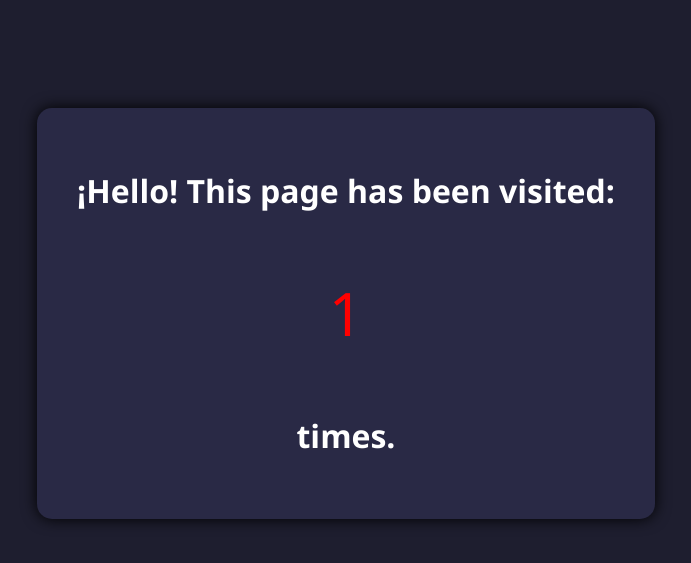
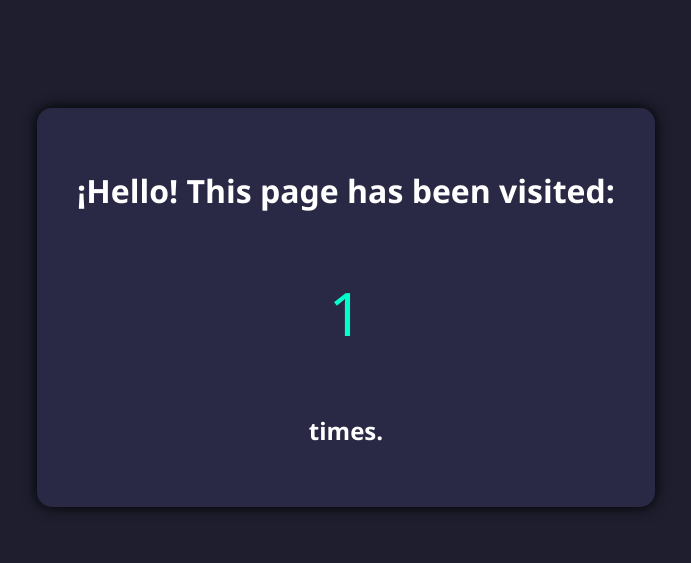
Before and after one commit to m1guelch/pasir, a Flask app: page / in a window 1280 px wide. Shown: the top 563 px of the page, without its empty margins (294-985 px from the left). Run offline with Flask 3, Linux system fonts and the light colour scheme; data comes from the database, SQL or seed files in the repository.

Commit message:
Reverting app changes

```diff
--- a/app/src/static/styles.css
+++ b/app/src/static/styles.css
@@ -18,10 +18,10 @@ body {
 .counter-box:hover {
     transform: translateY(-5px);
     background: #3a3a6f;
-    box-shadow: 0px 0px 20px #ff0000;
+    box-shadow: 0px 0px 20px #00ffcc;
 }
 
 .counter {
     font-size: 60px;
-    color: #ff0000;
+    color: #00ffcc;
 }
--- a/app/src/templates/index.html
+++ b/app/src/templates/index.html
@@ -9,7 +9,7 @@
     <div class="counter-box">
         <h1>¡Hello! This page has been visited:</h1>
         <p class="counter" id="visit-count">{{ count }}</p>
-        <h1>times.</h1>
+        <h2>times.</h2>
     </div>
 </body>
 </html>
```
